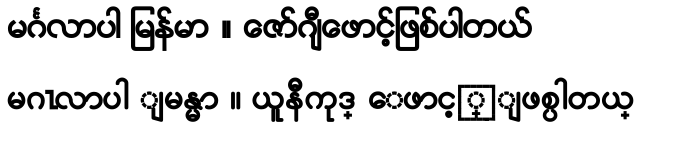
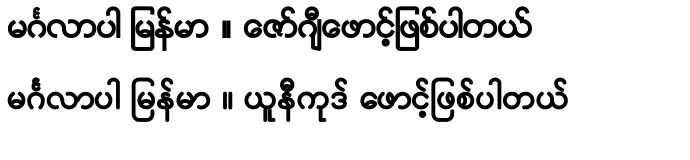
Before and after one commit to LeonarAung/Myanmar-Web-Font, a plain HTML site: page index.html in a window 1280 px wide. Shown: the whole page, without its empty margins (0-690 px from the left). Drawn offline with Linux system fonts and the light colour scheme.

Commit message:
Update index.html

```diff
--- a/index.html
+++ b/index.html
@@ -10,4 +10,4 @@ src: url('mon3.woff') format('woff'), url('mon3.ttf') format('ttf');
 }
 </style>
 <h1 style='font-family:Zawgyi-One;'> မဂၤလာပါ ျမန္မာ ။ ေဇာ္ဂ်ီေဖာင့္ျဖစ္ပါတယ္ </h1>
-<h1 style='font-family:Unicode;'> မဂၤလာပါ ျမန္မာ ။ ယူနီကုဒ္ ေဖာင့္ျဖစ္ပါတယ္ </h1>
+<h1 style='font-family:Unicode;'> မင်္ဂလာပါ မြန်မာ ။ ယူနီကုဒ် ဖောင့်ဖြစ်ပါတယ် </h1>
```
